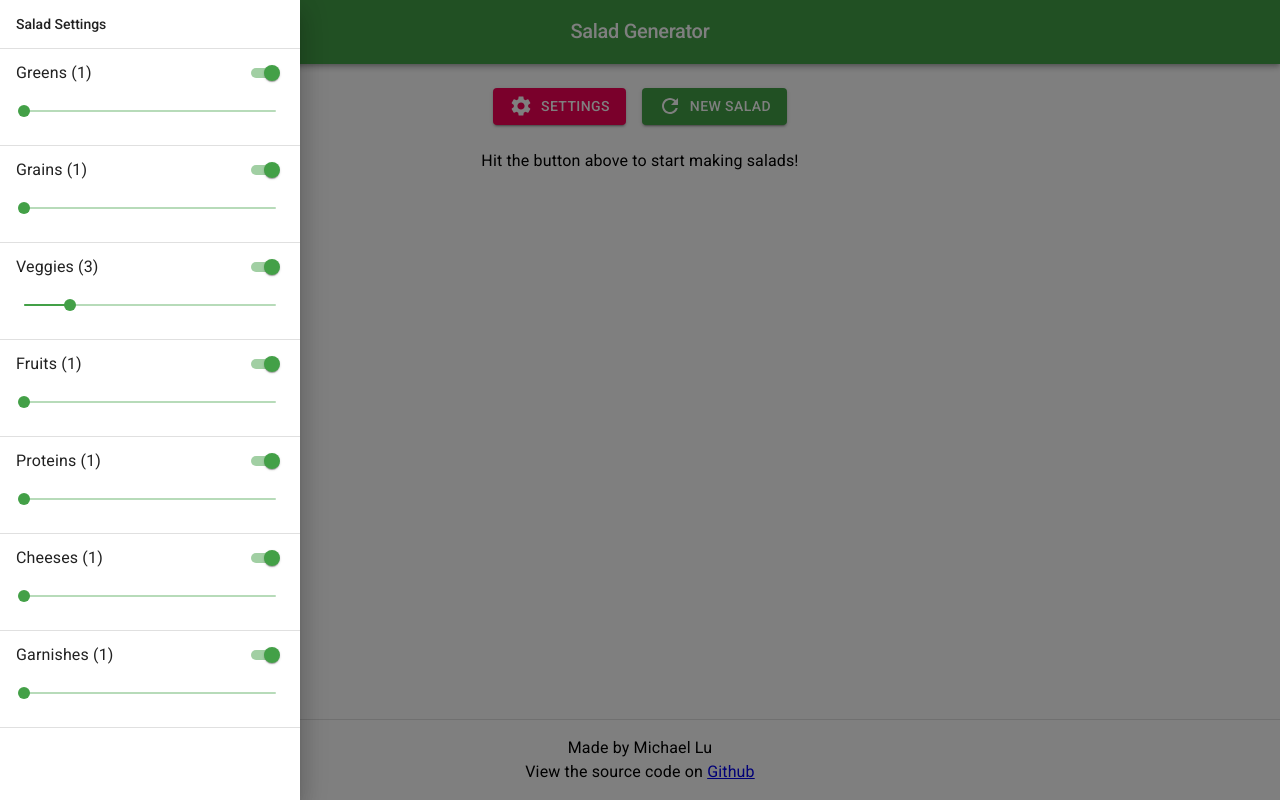
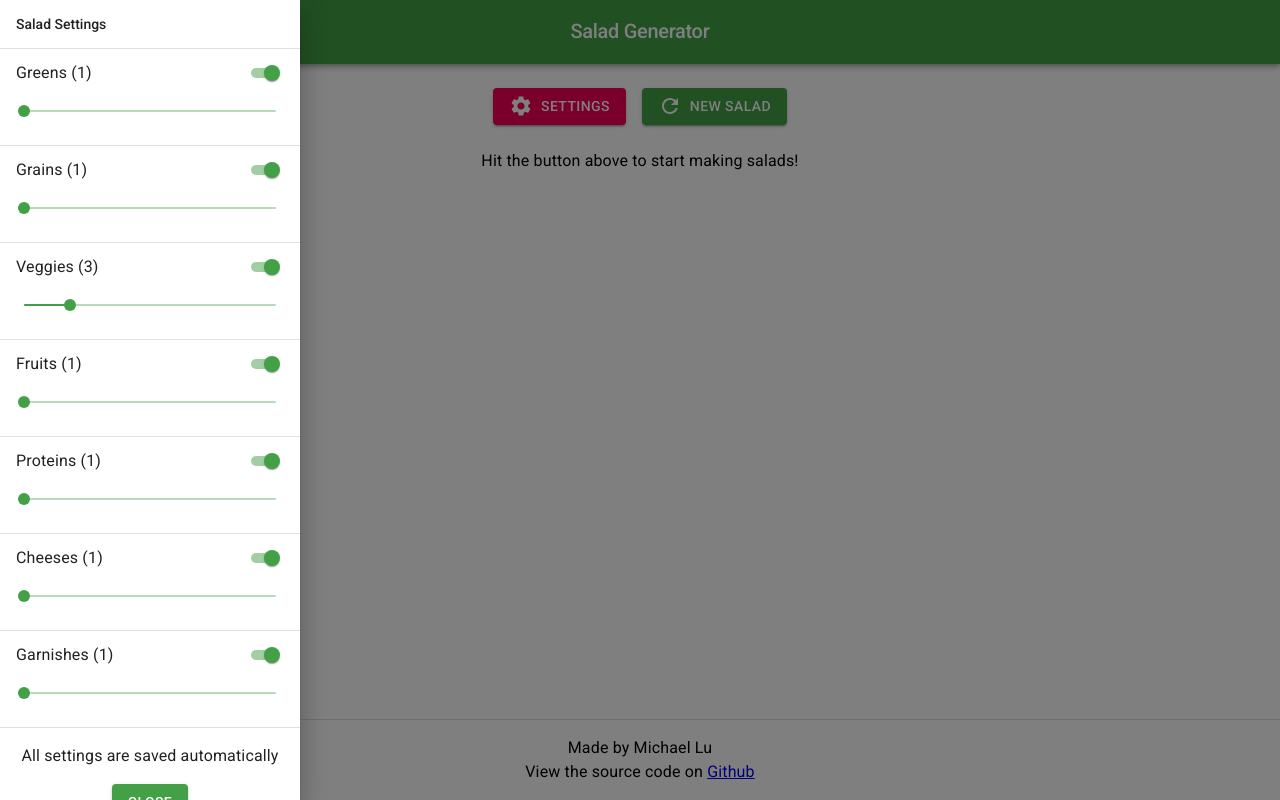
Before and after one commit to MikeLuDev/salad-generator, a React (Create React App) app: page / in a window 1280 px wide. Both pictures are taken after a click on the button "SETTINGS". Built offline with nearby package versions, Linux system fonts and the light colour scheme.

Commit message:
Added close button to drawer component

```diff
--- a/src/components/ReusableDrawer.tsx
+++ b/src/components/ReusableDrawer.tsx
@@ -1,21 +1,25 @@
 import React, { Fragment, ReactNode } from 'react';
 import { makeStyles, Theme, createStyles } from '@material-ui/core/styles';
-import { Drawer, Button } from '@material-ui/core';
+import { Drawer, Button, Box, Typography } from '@material-ui/core';
 
 const useStyles = makeStyles((theme: Theme) =>
   createStyles({
     button: {
       margin: theme.spacing(1),
     },
+    closeButtonContainer: {
+      textAlign: 'center',
+      margin: theme.spacing(1),
+    },
   }),
 );
 
 type Props = {
-  label: string,
-  icon: ReactNode,
+  label: string;
+  icon: ReactNode;
 };
 
-const ReusableDrawer: React.FC<Props> = ({ children, label, icon, }) => {
+const ReusableDrawer: React.FC<Props> = ({ children, label, icon }) => {
   const classes = useStyles();
   const [state, setState] = React.useState({
     left: false,
@@ -48,6 +52,18 @@ const ReusableDrawer: React.FC<Props> = ({ children, label, icon, }) => {
       </Button>
       <Drawer open={state.left} onClose={toggleDrawer('left', false)}>
         {children}
+        <Box className={classes.closeButtonContainer}>
+          <Typography style={{ marginBottom: '16px' }} variant="body1">
+            All settings are saved automatically
+          </Typography>
+          <Button
+            color="primary"
+            variant="contained"
+            onClick={toggleDrawer('left', false)}
+          >
+            CLOSE
+          </Button>
+        </Box>
       </Drawer>
     </Fragment>
   );
```
